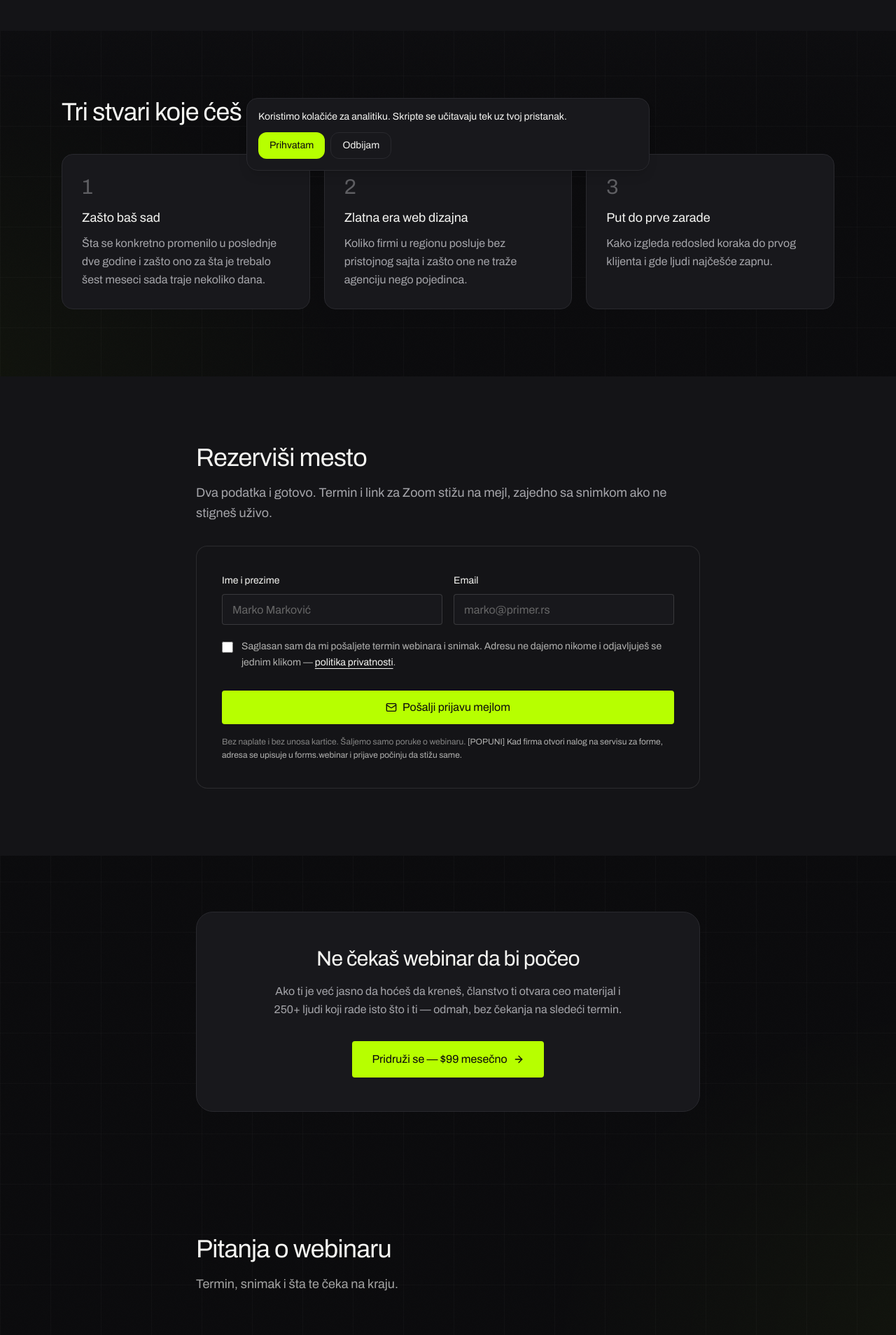
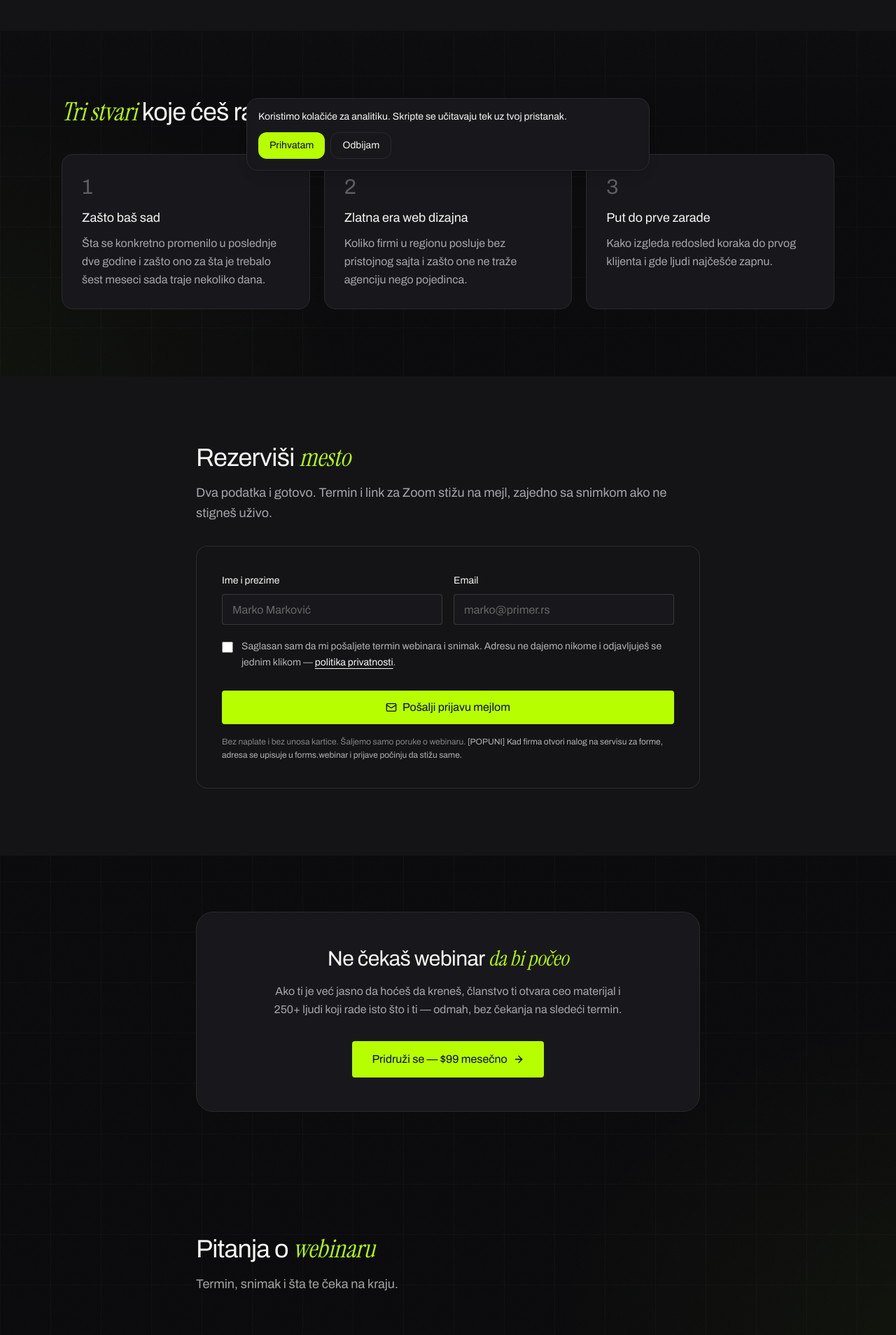
Before and after one commit to tvojvajbkod/naucidizajn1, a Next.js app in the folder apps/marketing/: page /webinar in a window 1280 px wide. Shown: the part 540-2448 px from the top of the page at 70% size. Built offline with nearby package versions, Linux system fonts and the light colour scheme; no server answers.

Commit message:
isticanje

```diff
--- a/apps/marketing/src/app/o-nama/page.tsx
+++ b/apps/marketing/src/app/o-nama/page.tsx
@@ -1,3 +1,4 @@
+import { Accent } from "@/components/accent";
 import { CtaSection } from "@/components/sections/cta";
 import { MentorsSection } from "@/components/sections/mentors";
 import { brand, stats } from "@/lib/brand";
@@ -31,7 +32,7 @@ export default function ONamaPage() {
 
       <section className="mx-auto max-w-3xl px-6 py-16 md:py-20">
         <h2 className="font-medium text-2xl text-foreground tracking-[-0.02em] md:text-3xl">
-          U šta verujemo
+          U šta <Accent>verujemo</Accent>
         </h2>
         <div className="mt-8 space-y-6 text-lg text-muted-foreground leading-relaxed">
           <p>
--- a/apps/marketing/src/app/radovi/page.tsx
+++ b/apps/marketing/src/app/radovi/page.tsx
@@ -1,3 +1,4 @@
+import { Accent } from "@/components/accent";
 import { CtaSection } from "@/components/sections/cta";
 import { WorksGallery } from "@/components/sections/works-gallery";
 import { buildMetadata } from "@/lib/seo";
@@ -37,7 +38,7 @@ export default function RadoviPage() {
         ) : (
           <div className="max-w-2xl rounded-2xl border bg-card p-8 md:p-10">
             <h2 className="font-medium text-2xl text-foreground tracking-[-0.02em]">
-              Prvi radovi se pripremaju
+              <Accent>Prvi radovi</Accent> se pripremaju
             </h2>
             <p className="mt-4 text-muted-foreground leading-relaxed">
               Sajtove polaznika objavljujemo tek kad dobijemo dozvolu i od polaznika i od njegovog
--- a/apps/marketing/src/app/webinar/page.tsx
+++ b/apps/marketing/src/app/webinar/page.tsx
@@ -1,3 +1,4 @@
+import { Accent } from "@/components/accent";
 import { JsonLd, faqJsonLd } from "@/components/json-ld";
 import { FAQSection } from "@/components/sections/faq";
 import { WebinarForm } from "@/components/webinar-form";
@@ -87,7 +88,7 @@ export default function WebinarPage() {
 
       <section className="mx-auto max-w-6xl px-6 py-20 md:py-24">
         <h2 className="max-w-2xl font-medium text-3xl text-foreground tracking-[-0.02em] md:text-4xl">
-          Tri stvari koje ćeš razumeti
+          <Accent>Tri stvari</Accent> koje ćeš razumeti
         </h2>
         <div className="mt-10 grid gap-5 md:grid-cols-3">
           {topics.map((topic, index) => (
@@ -103,7 +104,7 @@ export default function WebinarPage() {
       <section id="prijava" className="scroll-mt-24 bg-panel py-20 md:py-24">
         <div className="mx-auto max-w-3xl px-6">
           <h2 className="font-medium text-3xl text-foreground tracking-[-0.02em] md:text-4xl">
-            Rezerviši mesto
+            Rezerviši <Accent>mesto</Accent>
           </h2>
           <p className="mt-4 text-lg text-muted-foreground leading-relaxed">
             Dva podatka i gotovo. Termin i link za Zoom stižu na mejl, zajedno sa snimkom ako ne
@@ -119,7 +120,7 @@ export default function WebinarPage() {
       <section className="mx-auto max-w-3xl px-6 py-20">
         <div className="rounded-3xl border bg-card p-8 text-center md:p-12">
           <h2 className="font-medium text-2xl text-foreground tracking-[-0.02em] md:text-3xl">
-            Ne čekaš webinar da bi počeo
+            Ne čekaš webinar <Accent>da bi počeo</Accent>
           </h2>
           <p className="mx-auto mt-4 max-w-lg text-muted-foreground leading-relaxed">
             Ako ti je već jasno da hoćeš da kreneš, članstvo ti otvara ceo materijal i{" "}
@@ -140,7 +141,11 @@ export default function WebinarPage() {
 
       <FAQSection
         items={webinarFaq}
-        title="Pitanja o webinaru"
+        title={
+          <>
+            Pitanja o <Accent>webinaru</Accent>
+          </>
+        }
         description="Termin, snimak i šta te čeka na kraju."
       />
       <JsonLd data={faqJsonLd(webinarFaq)} />
--- a/apps/marketing/src/components/sections/case-study-teaser.tsx
+++ b/apps/marketing/src/components/sections/case-study-teaser.tsx
@@ -1,3 +1,4 @@
+import { Accent } from "@/components/accent";
 import HowItWorks from "@/components/ui/how-it-works";
 import { caseStudies } from "@/lib/case-studies";
 import { ArrowRight } from "lucide-react";
@@ -28,7 +29,7 @@ export function CaseStudyTeaserSection() {
           <div className="max-w-3xl">
             <p className="font-medium text-foreground/60 text-sm">Bez uvijanja</p>
             <h2 className="mt-3 font-medium text-3xl text-foreground tracking-[-0.02em] md:text-4xl">
-              Pogledaj celi postupak pre nego što doneseš odluku
+              Pogledaj <Accent>celi postupak</Accent> pre nego što doneseš odluku
             </h2>
             <p className="mt-4 text-foreground/70 text-lg leading-relaxed">
               Raspakovali smo jedan projekat od prve poruke klijentu do naplate — sa doslovnim
--- a/apps/marketing/src/components/sections/faq.tsx
+++ b/apps/marketing/src/components/sections/faq.tsx
@@ -1,6 +1,8 @@
+import { Accent } from "@/components/accent";
 import type { FaqItem } from "@/lib/faq";
 import { membershipFaq } from "@/lib/faq";
 import { Accordion, AccordionContent, AccordionItem, AccordionTrigger } from "@repo/ui";
+import type { ReactNode } from "react";
 
 /**
  * FAQ accordion. Pitanja žive u src/lib/faq.ts da bi isti niz mogao da hrani
@@ -13,12 +15,17 @@ import { Accordion, AccordionContent, AccordionItem, AccordionTrigger } from "@r
  */
 export function FAQSection({
   items = membershipFaq,
-  title = "Pitanja koja ljudi zaista postavljaju",
+  title = (
+    <>
+      Pitanja koja ljudi <Accent>zaista</Accent> postavljaju
+    </>
+  ),
   description = "Bez uvijanja. Ako nešto ovde ne piše, piši nam i dopunićemo.",
   surface = "plain",
 }: {
   items?: FaqItem[];
-  title?: string;
+  /** Prima i tekst i JSX, jer podrazumevani naslov ima naglašenu reč. */
+  title?: ReactNode;
   description?: string;
   surface?: "plain" | "panel";
 }) {
--- a/apps/marketing/src/components/sections/mentors.tsx
+++ b/apps/marketing/src/components/sections/mentors.tsx
@@ -1,3 +1,4 @@
+import { Accent } from "@/components/accent";
 import { MentorPhoto } from "@/components/mentor-photo";
 import { featuredMentors } from "@/lib/testimonials";
 
@@ -15,7 +16,7 @@ export function MentorsSection() {
       <div className="mx-auto max-w-6xl px-6">
         <div className="max-w-2xl">
           <h2 className="font-medium text-3xl text-foreground tracking-[-0.02em] md:text-4xl">
-            Ko te vodi na tvom putu?
+            Ko te vodi <Accent>na tvom putu</Accent>?
           </h2>
           <p className="mt-4 text-foreground/75 text-lg">
             Ne predaje se iz udžbenika. Gradivo se menja kad se promene alati — zato se sastanci i
--- a/apps/marketing/src/components/sections/proof.tsx
+++ b/apps/marketing/src/components/sections/proof.tsx
@@ -1,3 +1,4 @@
+import { Accent } from "@/components/accent";
 import { StudentPhoto } from "@/components/student-photo";
 import { VideoWall } from "@/components/video-wall";
 import { links, stats } from "@/lib/brand";
@@ -80,7 +81,7 @@ export function ProofSection({ limit }: { limit?: number }) {
       <div className="mx-auto max-w-6xl px-6">
         <div className="max-w-2xl">
           <h2 className="font-medium text-3xl text-foreground tracking-[-0.02em] md:text-4xl">
-            Šta kažu naši studenti
+            Šta kažu <Accent>naši studenti</Accent>
           </h2>
           <p className="mt-4 text-lg text-muted-foreground">
             Ocena zajednice je {stats.skoolRating} na {stats.skoolReviews} recenzija. Uz svaku stoji
--- a/apps/marketing/src/components/sections/works-wall.tsx
+++ b/apps/marketing/src/components/sections/works-wall.tsx
@@ -1,3 +1,4 @@
+import { Accent } from "@/components/accent";
 import { Screenshot } from "@/components/screenshot";
 import { publishedWorks } from "@/lib/works";
 import { ArrowUpRight } from "lucide-react";
@@ -24,7 +25,7 @@ export function WorksWallSection({
       {heading ? (
         <div className="max-w-2xl">
           <h2 className="font-medium text-3xl text-foreground tracking-[-0.02em] md:text-4xl">
-            Sajtovi koje su napravili polaznici
+            Sajtovi koje su napravili <Accent>polaznici</Accent>
           </h2>
           <p className="mt-4 text-lg text-muted-foreground">
             Pravi klijenti, pravi sajtovi, plaćen posao. Svaki rad je objavljen uz saglasnost
```
Also changed, not shown: apps/marketing/src/components/sections/cta.tsx (+9 -2 lines).
